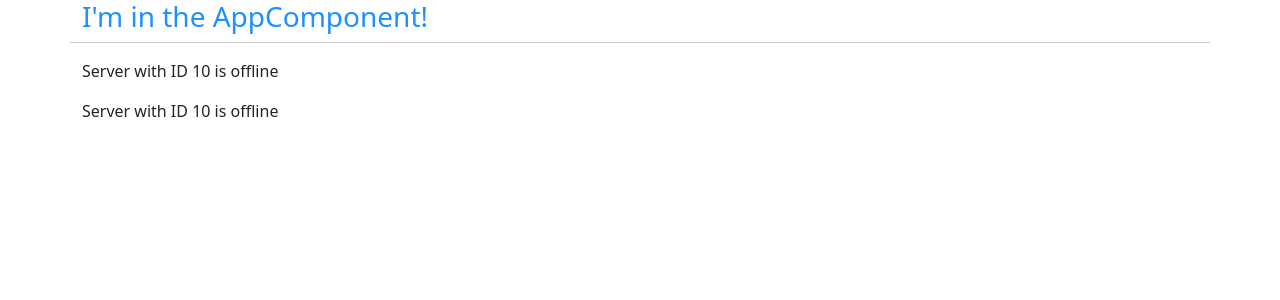
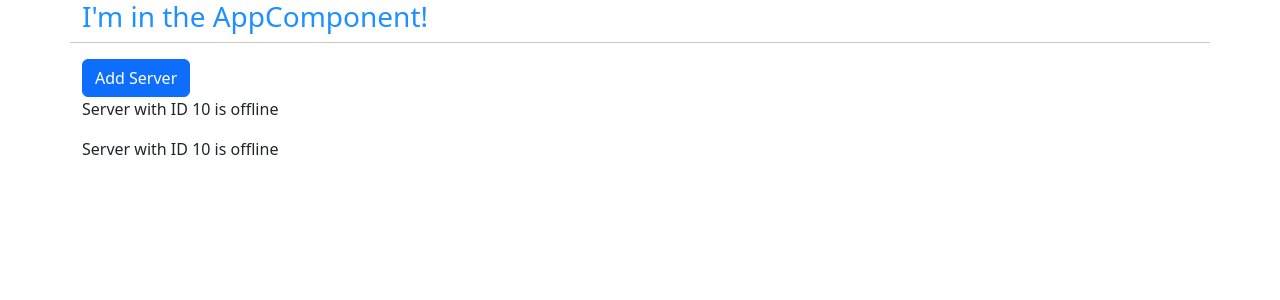
Before and after one commit to 0reldev/udemy-angular-first-app, an Angular app: page / in a window 1280 px wide. Shown: the top 300 px of the page. Built offline with nearby package versions, Linux system fonts and the light colour scheme.

Commit message:
Example of property binding

```diff
--- a/src/app/servers/servers.component.html
+++ b/src/app/servers/servers.component.html
@@ -1,2 +1,5 @@
+<button
+    class="btn btn-primary"
+    [disabled]="!allowNewServer">Add Server</button>
 <app-server></app-server>
 <app-server></app-server>
--- a/src/app/servers/servers.component.ts
+++ b/src/app/servers/servers.component.ts
@@ -1,14 +1,25 @@
-import { Component } from '@angular/core';
+import { Component, OnInit } from '@angular/core';
 
 @Component({
   // selector: '[app-servers]',  // [app-server] selects the component app-servers as an attribute
   // selector: '.app-servers',   // .app-servers selects the component as a class, like in CSS
   selector: 'app-servers',
-  template: `
-    <app-server></app-server>
-    <app-server></app-server>`,
+  templateUrl: './servers.component.html',
+  // template: `
+  //   <app-server></app-server>
+  //   <app-server></app-server>`,
   styleUrls: ['./servers.component.css']
 })
-export class ServersComponent {
+export class ServersComponent implements OnInit {
 
+  allowNewServer = false;
+
+  constructor() {
+    setTimeout(() => {
+      this.allowNewServer = true;
+    }, 2000);
+  }
+
+  ngOnInit(): void {
+  }
 }
```
